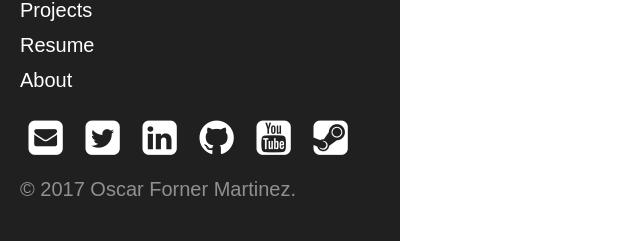
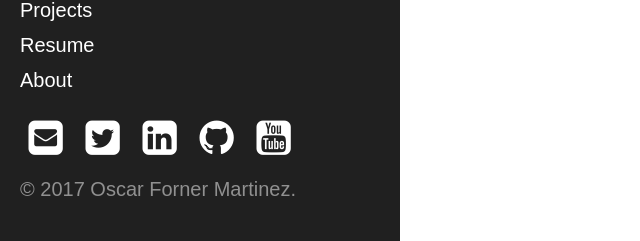
Before and after one commit to maitesin/website, a Flask app: page / in a window 1280 px wide. Shown: the part 559-800 px from the top of the page, without its empty margins (0-640 px from the left). Run offline with Flask 2, Linux system fonts and the light colour scheme; some libraries are stand-ins or nearby versions.

Commit message:
Delete the Steam link

```diff
--- a/templates/layout.html
+++ b/templates/layout.html
@@ -166,9 +166,6 @@
         <a class="sidebar-contact-item" href="https://www.youtube.com/channel/UCo_mgV5WLLpEDGLXbR29zKg">
           <i class="fa fa-fw fa-youtube-square fa-2x"></i>
         </a>
-        <a class="sidebar-contact-item" href="http://steamcommunity.com/id/maitesin/">
-          <i class="fa fa-fw fa-steam-square fa-2x"></i>
-        </a>
       </div>
       <p>&copy; 2017 Oscar Forner Martinez.</p>
     </div>
```
